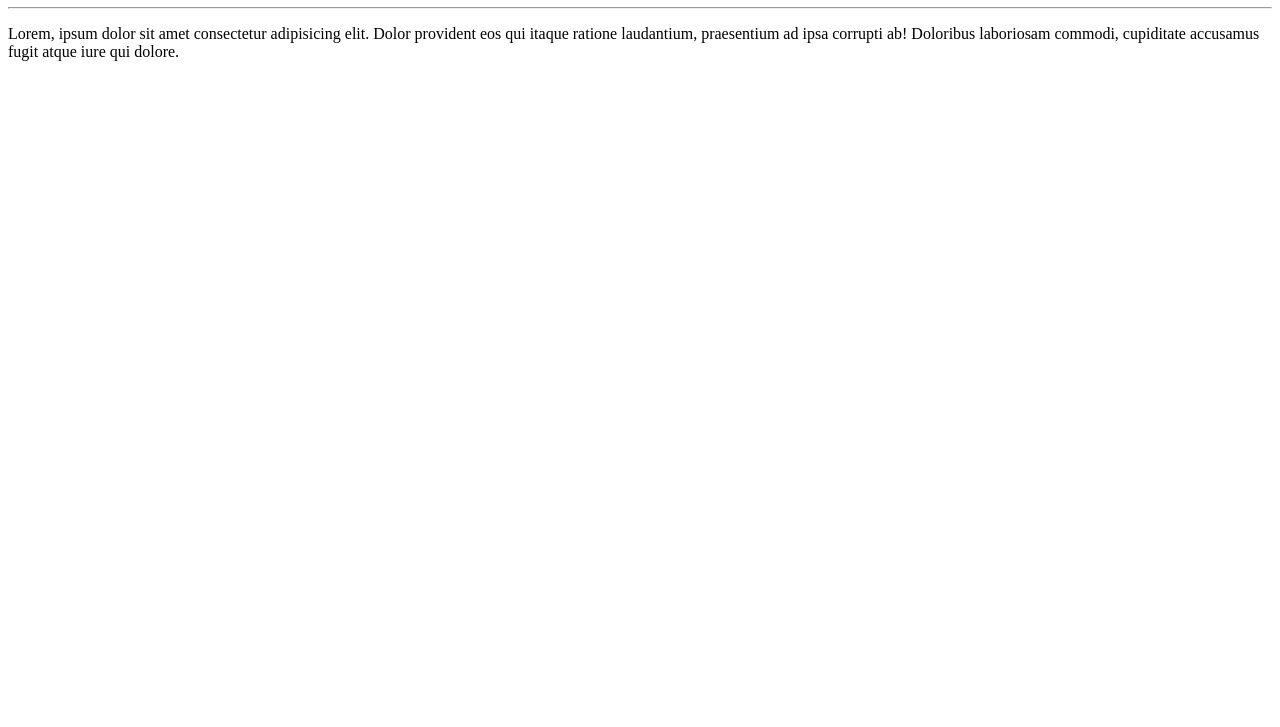
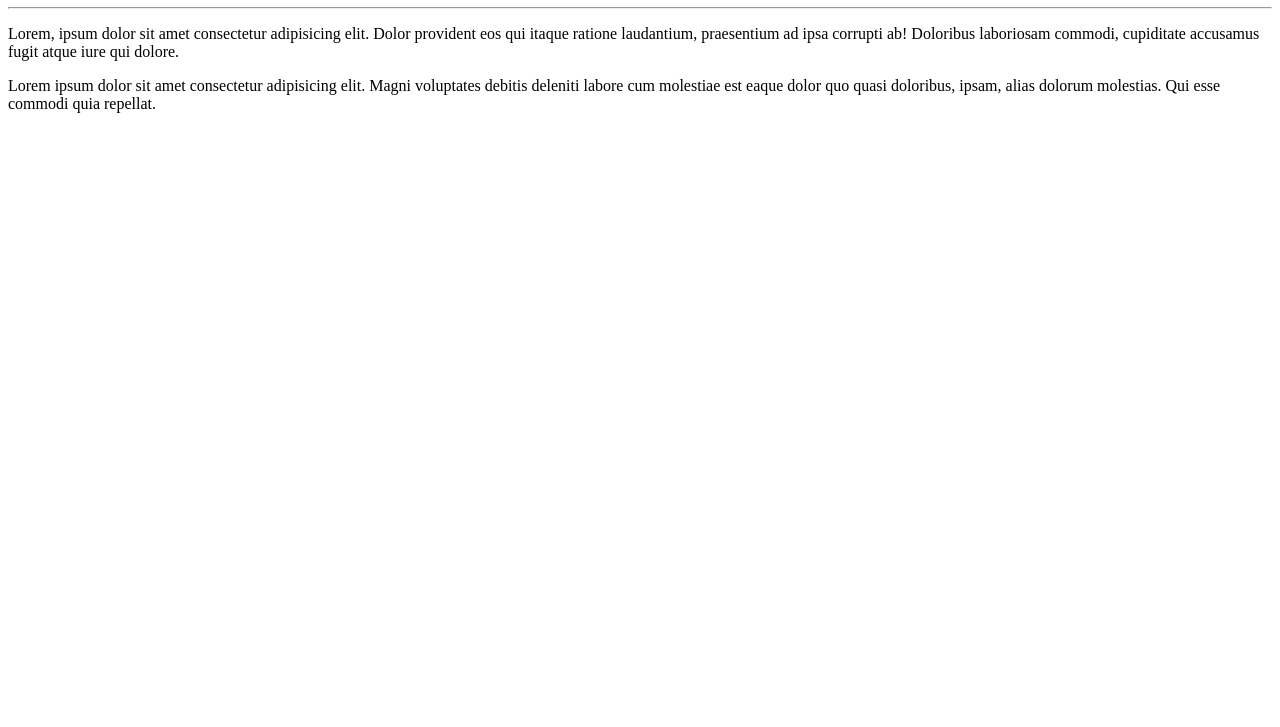
Before and after one commit to gabrielsrizzo/ola-mundo, a plain HTML site: page site-exemplo/index.html in a window 1280 px wide. Shown: the part 73-800 px from the top of the page. Drawn offline with Linux system fonts and the light colour scheme.

Commit message:
Adicionei um parágrafo

```diff
--- a/site-exemplo/index.html
+++ b/site-exemplo/index.html
@@ -9,5 +9,6 @@
     <h1>Olá, Mundo!</h1>
     <hr>
     <p>Lorem, ipsum dolor sit amet consectetur adipisicing elit. Dolor provident eos qui itaque ratione laudantium, praesentium ad ipsa corrupti ab! Doloribus laboriosam commodi, cupiditate accusamus fugit atque iure qui dolore.</p>
+    <p>Lorem ipsum dolor sit amet consectetur adipisicing elit. Magni voluptates debitis deleniti labore cum molestiae est eaque dolor quo quasi doloribus, ipsam, alias dolorum molestias. Qui esse commodi quia repellat.</p>
 </body>
 </html>
```
